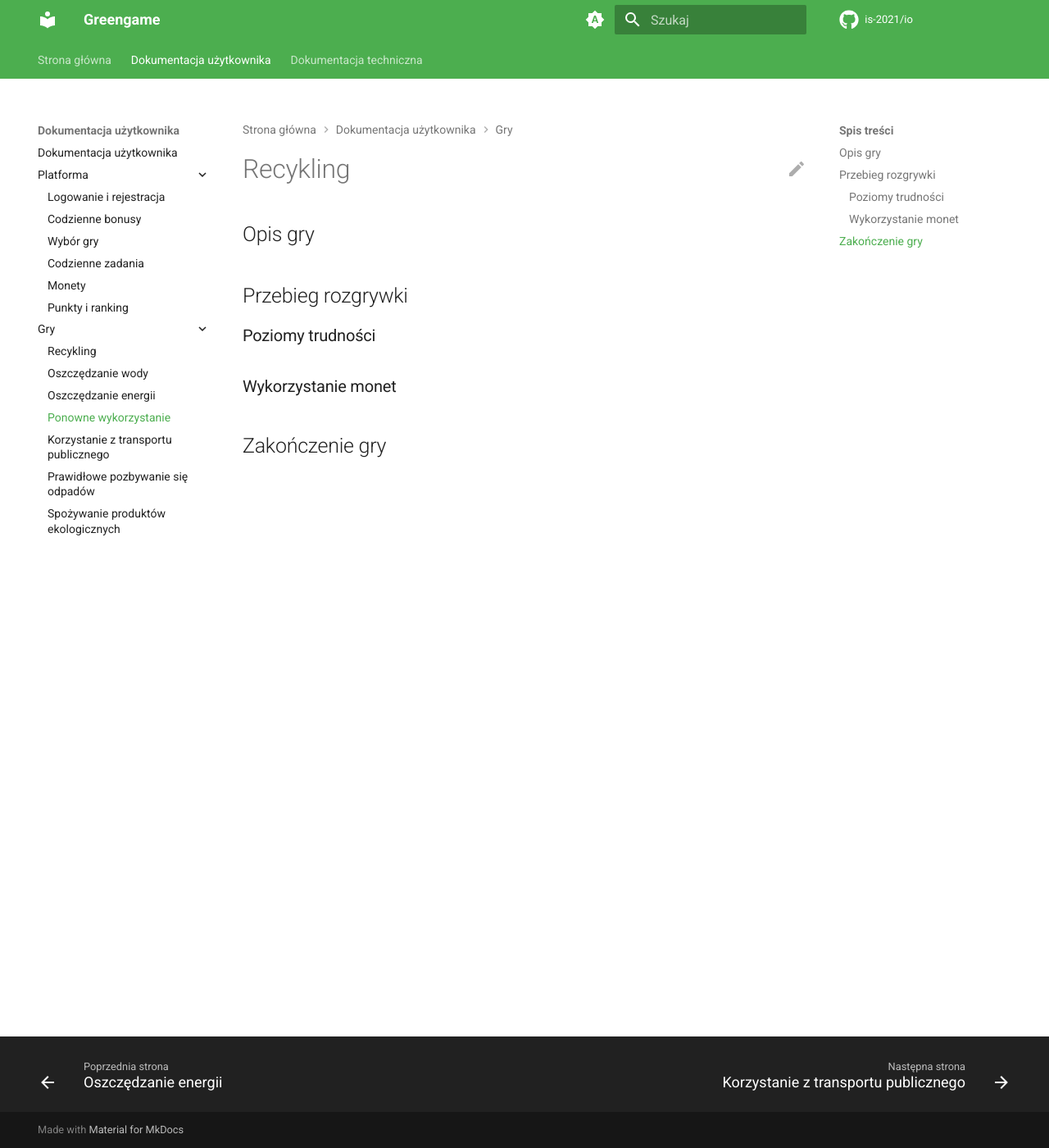
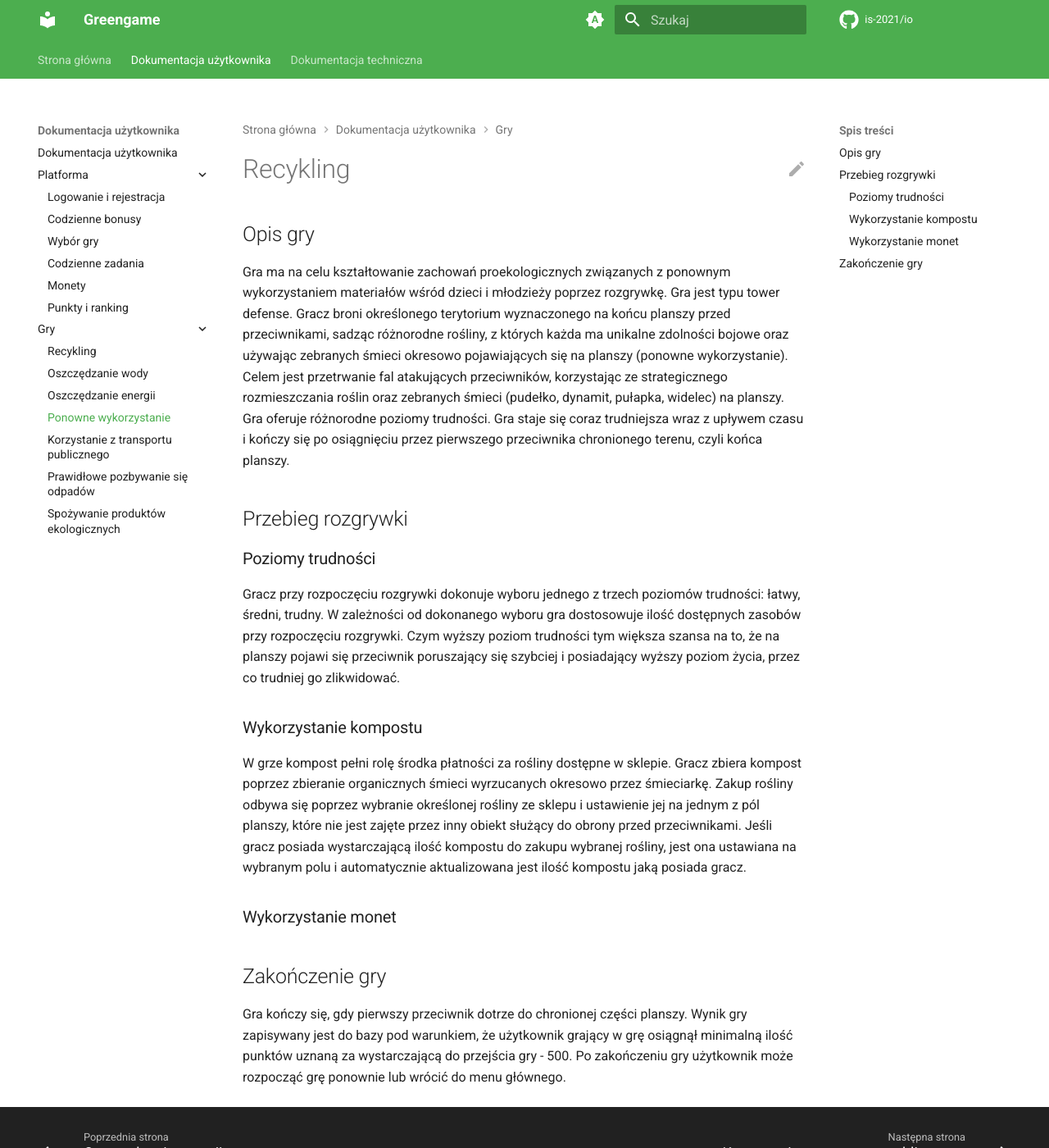
Before and after one commit to IS-2021/io, an MkDocs documentation site: the page built from docs/podreczniki/gry/ponowne-wykorzystanie.md, in a window 1280 px wide and 1400 px high. Shown: the whole window at 82% size. Built offline with MkDocs 1.6.1 and Material for MkDocs 9.7.7, drawn with Linux system fonts in a browser that asks for light colours; comment, search, counter and statistics services are not loaded.

Commit message:
Add user docs

```diff
--- a/docs/podreczniki/gry/ponowne-wykorzystanie.md
+++ b/docs/podreczniki/gry/ponowne-wykorzystanie.md
@@ -3,13 +3,35 @@
 # Recykling
 
 ## Opis gry
+Gra ma na celu kształtowanie zachowań proekologicznych związanych z ponownym wykorzystaniem materiałów wśród dzieci i młodzieży poprzez rozgrywkę.
+Gra jest typu tower defense. Gracz broni określonego terytorium wyznaczonego na końcu
+planszy przed przeciwnikami, sadząc różnorodne rośliny, z których każda ma unikalne zdolności
+bojowe oraz używając zebranych śmieci okresowo pojawiających się na planszy (ponowne wykorzystanie).
+Celem jest przetrwanie fal atakujących przeciwników, korzystając ze strategicznego rozmieszczania roślin oraz zebranych śmieci (pudełko, dynamit, pułapka, widelec) na planszy.
+Gra oferuje różnorodne poziomy trudności. Gra staje się coraz trudniejsza wraz z upływem czasu i kończy się po osiągnięciu przez pierwszego przeciwnika chronionego terenu, czyli końca planszy.
+
+
 
 
 ## Przebieg rozgrywki
 <!-- Jeżeli dotyczy -->
 ### Poziomy trudności
-<!-- Jeżeli dotyczy -->
+Gracz przy rozpoczęciu rozgrywki dokonuje wyboru jednego z trzech poziomów trudności: łatwy, średni, trudny.
+W zależności od dokonanego wyboru gra dostosowuje ilość dostępnych zasobów przy rozpoczęciu rozgrywki.
+Czym wyższy poziom trudności tym większa szansa na to, że na planszy pojawi się przeciwnik poruszający się szybciej
+i posiadający wyższy poziom życia, przez co trudniej go zlikwidować.
+
+### Wykorzystanie kompostu
+W grze kompost pełni rolę środka płatności za rośliny dostępne w sklepie.
+Gracz zbiera kompost poprzez zbieranie organicznych śmieci wyrzucanych okresowo przez śmieciarkę.
+Zakup rośliny odbywa się poprzez wybranie określonej rośliny ze sklepu i ustawienie jej na jednym z pól planszy,
+które nie jest zajęte przez inny obiekt służący do obrony przed przeciwnikami. Jeśli gracz posiada wystarczającą ilość kompostu
+do zakupu wybranej rośliny, jest ona ustawiana na wybranym polu i automatycznie aktualizowana jest ilość kompostu jaką posiada gracz.
+
 ### Wykorzystanie monet
 <!-- np. na co można wydawać w grach posiadane przez użytkownika monety -->
 
 ## Zakończenie gry
+Gra kończy się, gdy pierwszy przeciwnik dotrze do chronionej części planszy. Wynik gry zapisywany jest do bazy
+pod warunkiem, że użytkownik grający w grę osiągnął minimalną ilość punktów uznaną za wystarczającą do przejścia gry - 500.
+Po zakończeniu gry użytkownik może rozpocząć grę ponownie lub wrócić do menu głównego.
```
Also changed, not shown: docs/podreczniki/gry/img.png (added).
